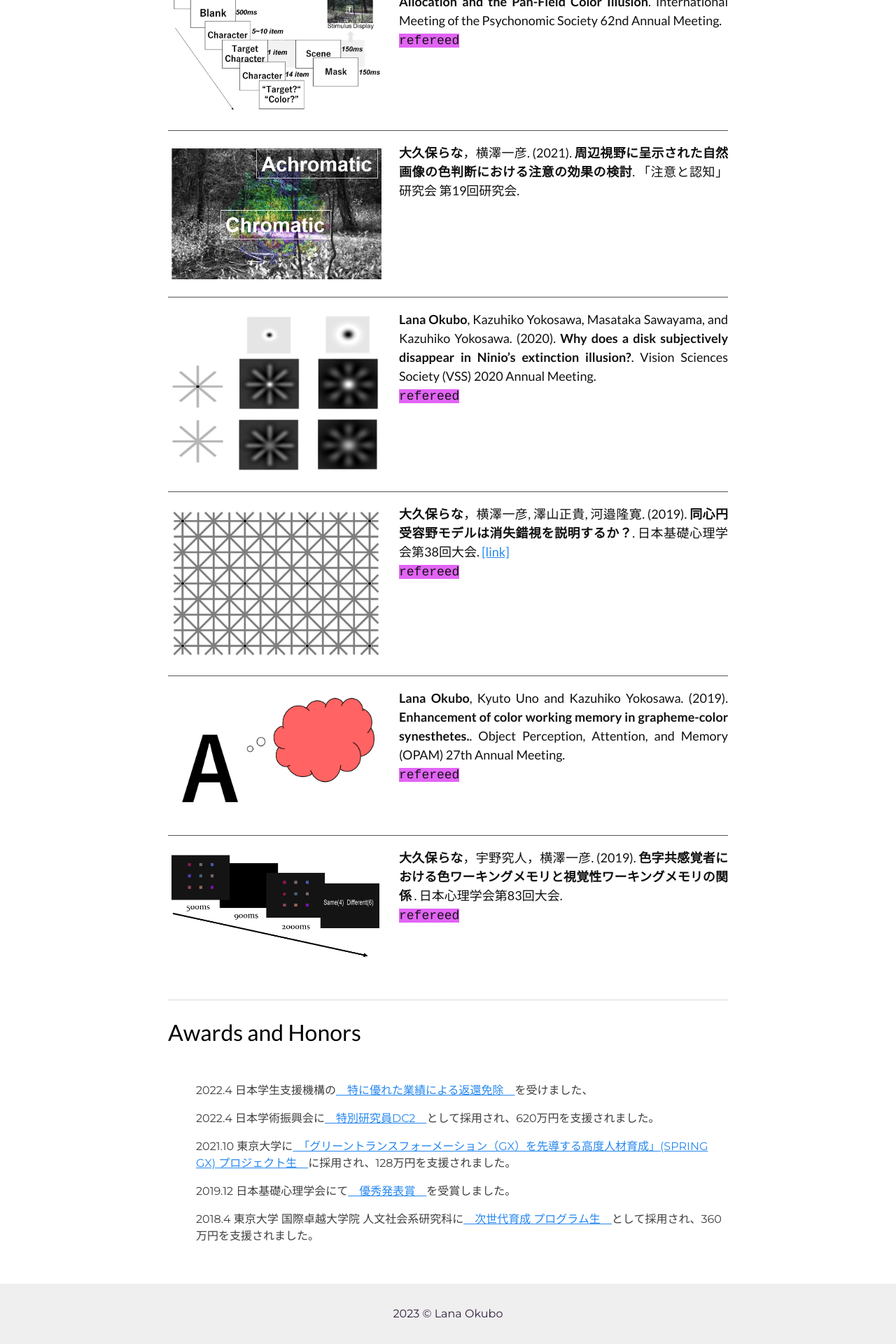
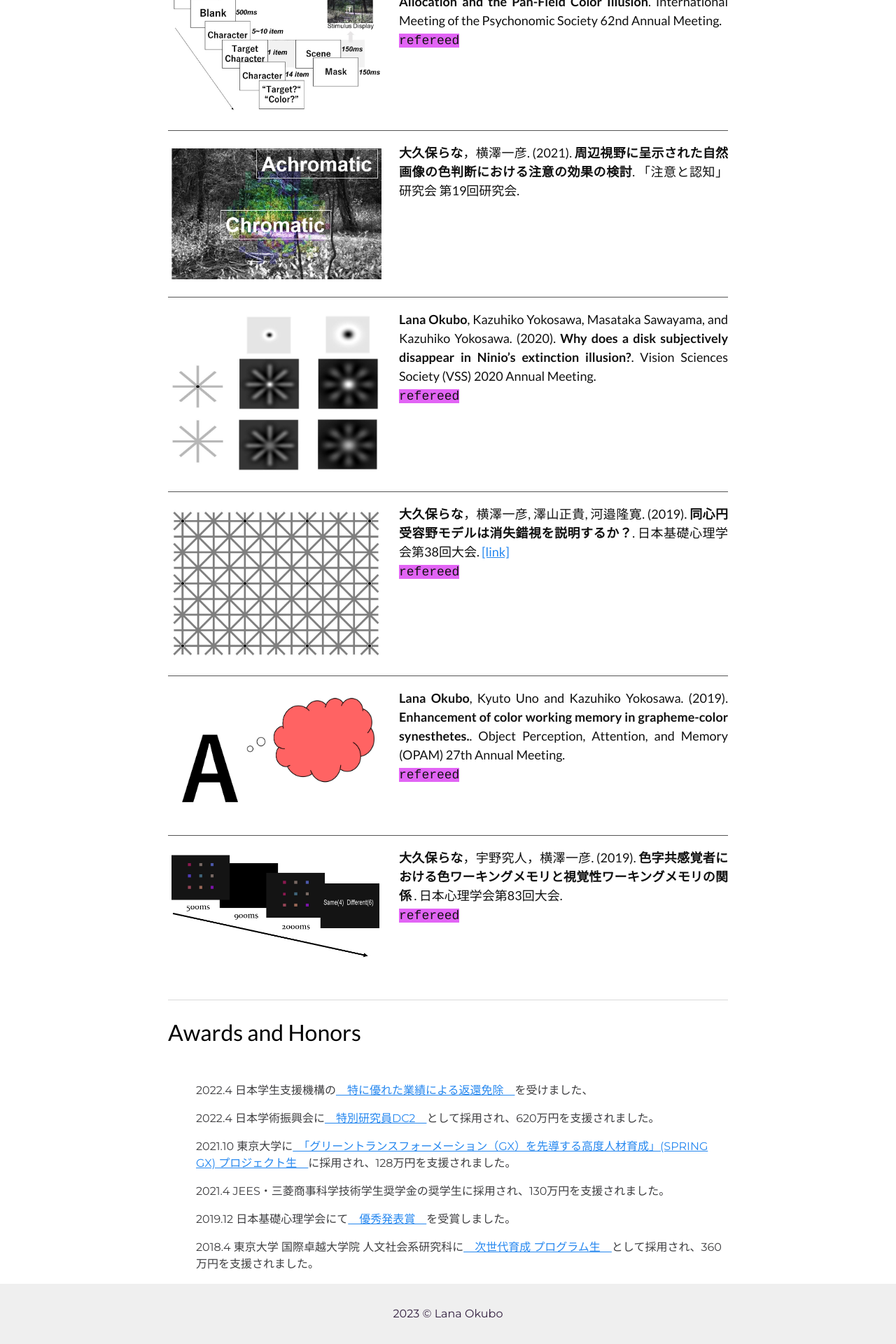
Before and after one commit to LNOKB/lnokb.github.io, a Jekyll site: the page built from index.html, in a window 1280 px wide. Shown: the part 1787-3707 px from the top of the page at 70% size. Built offline with Jekyll 4.4.1, drawn with Linux system fonts in a browser that asks for light colours.

Commit message:
Update index.html

```diff
--- a/index.html
+++ b/index.html
@@ -173,6 +173,10 @@ layout: home-page
       </p>
 
       <p class="subtitle">
+        2021.4 JEES・三菱商事科学技術学生奨学金の奨学生に採用され、130万円を支援されました。
+      </p>
+
+      <p class="subtitle">
         2019.12 日本基礎心理学会にて<a href="https://psychonomic.jp/award/2019.html" target="_blank">　優秀発表賞　</a>を受賞しました。
       </p>
 
```
